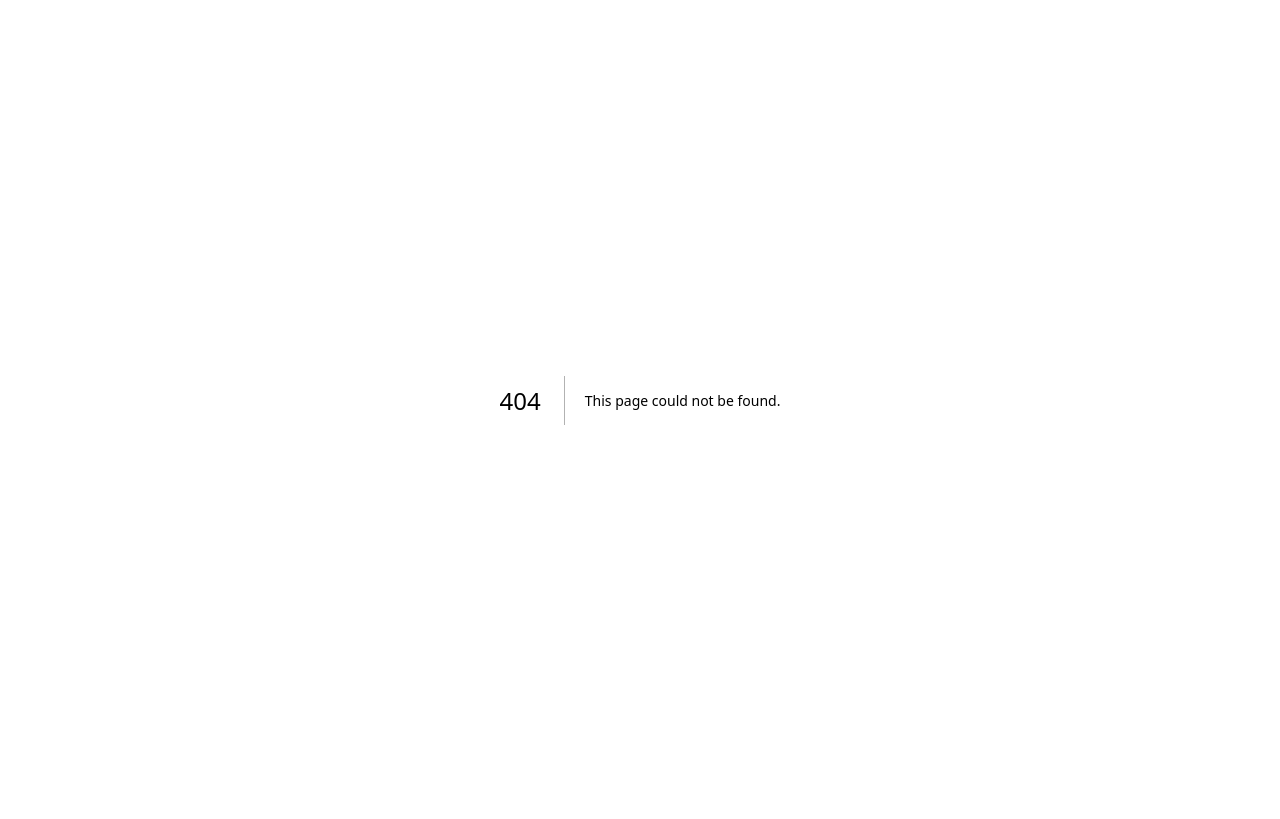
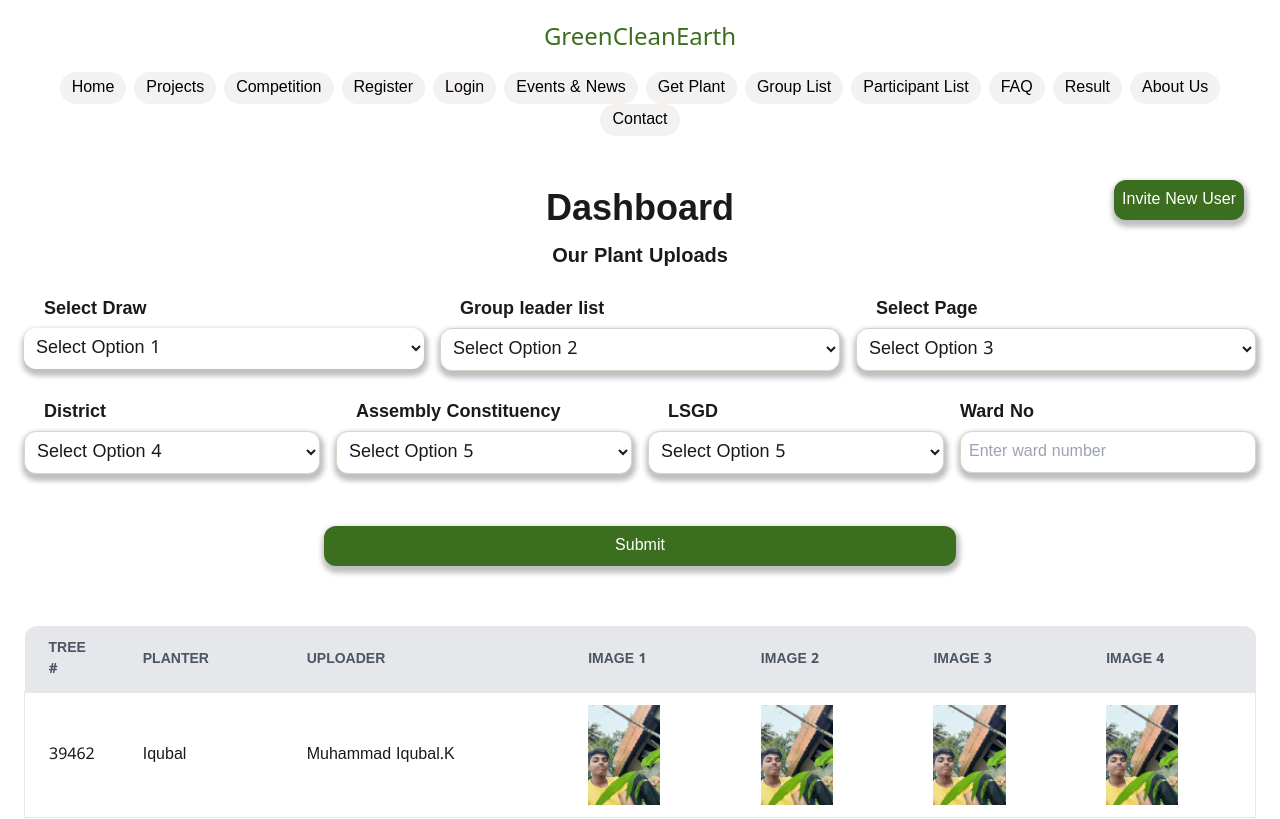
Before and after one commit to zwenie-tech/green-clean-earth, a Next.js app: page /dashboaed-PlantUploads in a window 1280 px wide. Before the commit this address had no page. Shown: the top 819 px of the page. Built offline with nearby package versions, Linux system fonts and the light colour scheme.

Commit message:
Dashboard-Our Plant Uploads

```diff
--- /dev/null
+++ b/src/app/dashboaed-PlantUploads/page.tsx
@@ -0,0 +1,125 @@
+import React from 'react'
+import NavigationBar from '@/components/navigationBar'
+import Footer from '@/components/footer'
+const plantupload=()=>{
+    return(
+        <>
+            <NavigationBar/>
+            <div className='relative flex p-4'>
+               <div className='absolute left-1/2 transform -translate-x-1/2 w-full md:w-auto'>
+                 <h1 className='text-2xl m-3 text-left md:text-center md:text-4xl font-bold'>Dashboard</h1>
+               </div>
+               <div className='ml-auto'>
+                 <button
+                   className='rounded-xl md:mr-5 text-[#FFFFFF] bg-[#3C6E1F] p-2 mr-4'
+                   style={{ boxShadow: '1px 4px 5px 3px #00000040' }}
+                 >
+                   Invite New User
+                 </button>
+               </div>
+             </div>
+             <div className='text-center'>
+               <h1 className='text-xl mt-2 font-bold'>Our Plant Uploads</h1>
+             </div>
+             {/*buttons....*/}
+             <div className="flex flex-wrap p-2 md:p-4">
+                  <div className="w-1/2 mb-3 md:w-1/3 p-1 md:p-2 bg-white">
+                <label className="block font-bold ml-5 mb-1 text-sm md:text-lg ">Select Draw</label>
+               <select className="w-full p-1 md:p-2 border-0 text-sm md:text-lg  rounded-xl bg-white focus:border-2 focus:border-[#3C6E1F]" style={{ boxShadow: "1px 4px 5px 3px #00000040" }}>
+                  <option>Select Option 1</option>
+                  <option>Option 1</option>
+                  <option>Option 2</option>
+                </select>
+              </div>
+                  <div className="w-1/2 mb-3 md:w-1/3 p-1 md:p-2">
+                    <label className="block font-bold ml-5 text-sm md:text-lg  mb-1">Group leader list</label>
+                    <select className="w-full p-1 md:p-2 text-sm md:text-lg  border rounded-xl bg-white focus:border-2 focus:border-[#3C6E1F]" style={{ boxShadow: "1px 4px 5px 3px #00000040" }}>
+                      <option>Select Option 2</option>
+                      <option>Option 1</option>
+                      <option>Option 2</option>
+                    </select>
+                  </div>
+                  <div className="w-1/2 mb-3 md:w-1/3 p-1 md:p-2">
+                    <label className="block font-bold ml-5 text-sm md:text-lg  mb-1">Select Page</label>
+                    <select className="w-full p-1 md:p-2 border text-sm md:text-lg  rounded-xl bg-white focus:border-2 focus:border-[#3C6E1F]" style={{ boxShadow: "1px 4px 5px 3px #00000040" }}>
+                      <option>Select Option 3</option>
+                      <option>Option 1</option>
+                      <option>Option 2</option>
+                    </select>
+                  </div>
+                  <div className="w-1/2 mb-3 md:w-1/4 p-1 md:p-2">
+                    <label className="block font-bold text-sm md:text-lg  ml-5 mb-1">District</label>
+                    <select className="w-full p-1 md:p-2 border text-sm md:text-lg  rounded-xl bg-white focus:border-2 focus:border-[#3C6E1F]" style={{ boxShadow: "1px 4px 5px 3px #00000040" }}>
+                      <option>Select Option 4</option>
+                      <option>Option 1</option>
+                      <option>Option 2</option>
+                    </select>
+                  </div>
+                  <div className="w-1/2 mb-3 md:w-1/4 p-1 md:p-2 bg-white">
+                <label className="block font-bold text-sm md:text-lg ml-5 mb-1">Assembly Constituency</label>
+                <select className="w-full p-1 md:p-2 border text-sm md:text-lg  rounded-xl bg-white focus:border-2 focus:border-[#3C6E1F]" style={{ boxShadow: "1px 4px 5px 3px #00000040" }}>
+                  <option>Select Option 5</option>
+                  <option>Option 1</option>
+                  <option>Option 2</option>
+                </select>
+              </div>
+              <div className="w-1/2  md:mt-0 mb-3 md:w-1/4 p-1  md:p-2 bg-white">
+                <label className="block font-bold text-sm md:text-lg  ml-5 mb-1">LSGD</label>
+                <select className="w-full p-1 md:p-2 border text-sm md:text-lg  rounded-xl bg-white focus:border-2 focus:border-[#3C6E1F]" style={{ boxShadow: "1px 4px 5px 3px #00000040" }}>
+                  <option>Select Option 5</option>
+                  <option>Option 1</option>
+                  <option>Option 2</option>
+                </select>
+              </div>
+              <div className="w-full md:w-1/4 p-1 md:p-2 flex flex-col items-center md:items-start">
+                 <label className=" block text-sm font-bold md:text-lg text-sm md:text-lg  mb-1">Ward No</label>
+                 <input
+                   type="text"
+                   className="w-1/2 md:w-full p-1 md:p-2 border rounded-xl bg-white focus:border-2 focus:border-[#3C6E1F]"
+                   placeholder="Enter ward number"
+                   style={{ boxShadow: "1px 4px 5px 3px #00000040" }}
+                 />
+                </div>
+
+
+            </div>
+            <div className="w-full md:p-2 flex justify-center items-center mt-2 md:mt-0">
+             <button className="w-1/2 p-1 m-7 mt-2 md:p-2 bg-[#3C6E1F] text-white rounded-xl" style={{ boxShadow: "1px 4px 5px 3px #00000040" }}>
+               Submit
+             </button>
+            </div>
+
+             {/**Table..... */}
+             <div className="container mx-auto p-6">
+                 <div className="overflow-x-auto">
+                   <table className="min-w-full bg-white border-gray-200 rounded-t-lg">
+                     <thead>
+                       <tr className="bg-gray-200 text-gray-600 uppercase text-sm leading-normal">
+                         <th className="py-3 px-6 text-left w-16 bd-2 rounded-tl-lg">Tree #</th>
+                         <th className="py-3 px-6 text-left">Planter</th>
+                         <th className="py-3 px-6 text-left">Uploader</th>
+                         <th className="py-3 px-6 text-left">Image 1</th>
+                         <th className="py-3 px-6 text-left">Image 2</th>
+                         <th className="py-3 px-6 text-left">Image 3</th>
+                         <th className="py-3 px-6 text-left rounded-tr-lg">Image 4</th>
+                       </tr>
+                     </thead>
+                           <tbody>
+                             <tr className="border border-gray-200 hover:bg-gray-100">
+                               <td className="py-3 px-6 text-left">39462</td>
+                               <td className="py-3 px-6 text-left">Iqubal</td>
+                               <td className="py-3 px-6 text-left">Muhammad Iqubal.K</td>
+                               <td className="py-3 px-6 text-left"><img src='/images/participants_list.jpeg' style={{ height: '100px' }} /></td>
+                               <td className="py-3 px-6 text-left"><img src='/images/participants_list.jpeg' style={{ height: '100px' }} /></td>
+                               <td className="py-3 px-6 text-left"><img src='/images/participants_list.jpeg' style={{ height: '100px' }} /></td>
+                               <td className="py-3 px-6 text-left"><img src='/images/participants_list.jpeg' style={{ height: '100px' }} /></td>
+                             </tr>
+                           </tbody>
+                         </table>
+                       </div>
+                     </div>
+            <Footer/>
+        </>
+    )
+}
+export default plantupload
--- a/src/app/dashboard/page.tsx
+++ b/src/app/dashboard/page.tsx
@@ -9,7 +9,7 @@ const dashboard=()=>{
     window.location.href = '/dashboard-userlist';
   };
   const PlantUploadsButton = () => {
-    window.location.href = '/dashboard';
+    window.location.href = '/dashboaed-PlantUploads';
   };
   const ActivitiesButton= () => {
     window.location.href = '/dashboard';
```
